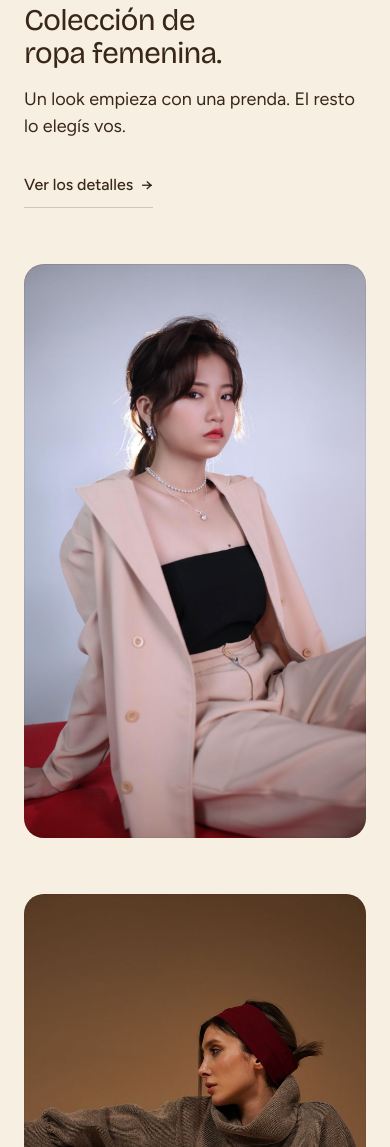
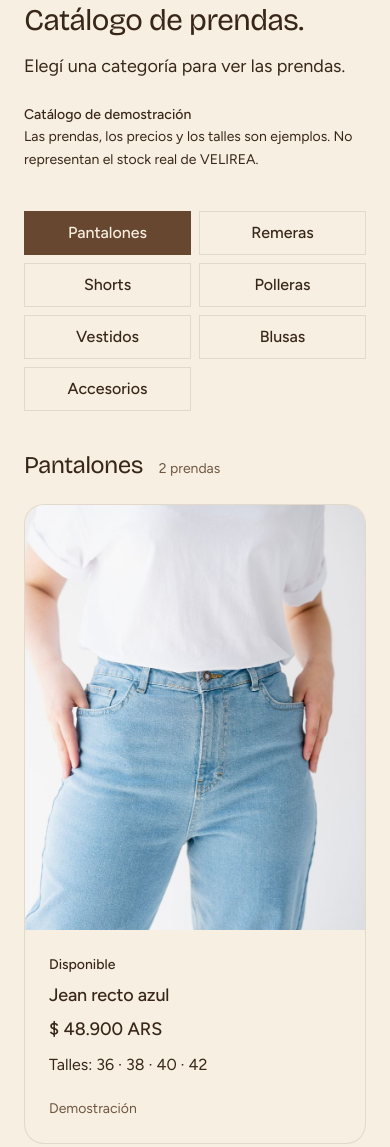
Before and after one commit to MateoGimenez10/velirea, a plain HTML site: page index.html in a window 390 px wide. Shown: the part 936-2083 px from the top of the page. Drawn offline with Linux system fonts and the light colour scheme.

Commit message:
Agrega catálogo por categorías con prendas de demostración

```diff
--- /dev/null
+++ b/catalog/catalog.css
@@ -0,0 +1,74 @@
+/* Catalog only. The homepage hero, global palette and existing sections keep their styles. */
+#coleccion.catalog-section { height: auto; min-height: 100svh; display: block; }
+#coleccion.catalog-section > .wrap { height: auto; }
+.catalog-menu { width: 100%; }
+.catalog-menu > summary { cursor: pointer; list-style: none; user-select: none; touch-action: manipulation; }
+.catalog-menu > summary::-webkit-details-marker { display: none; }
+.nav--split .catalog-menu > summary { padding-left: 0; transition: none; }
+.catalog-menu > summary::before { left: 0; }
+.catalog-menu > summary:focus-visible::before { transition: none; }
+.catalog-menu > summary .chev { margin-left: var(--s-2); transition: none; }
+.catalog-menu[open] > summary .chev { transform: rotate(180deg); }
+.catalog-menu__panel { position: fixed; top: var(--nav); left: 0; right: 0; padding: var(--s-6) 0; background: var(--bg); border-block: 1px solid var(--line); }
+.catalog-menu__links { display: grid; grid-template-columns: repeat(4, minmax(0, 1fr)); gap: var(--s-2) var(--s-5); }
+.catalog-menu .catalog-category { justify-content: flex-start; }
+.catalog-heading { display: flex; align-items: end; justify-content: space-between; gap: var(--s-6); margin-bottom: var(--s-6); }
+.catalog-heading h2 { margin: 0; }
+.catalog-heading .t-lead { margin-top: var(--s-4); }
+.catalog-notice { max-width: 34ch; margin: 0; font-size: var(--t-small); line-height: 1.6; color: var(--ink); }
+.catalog-notice strong { display: block; font-weight: 500; }
+.catalog-filters { display: flex; flex-wrap: wrap; gap: var(--s-2); padding-block: var(--s-2); }
+.catalog-category { display: inline-flex; align-items: center; justify-content: center; min-height: 44px; padding: var(--s-2) var(--s-4); border: 1px solid var(--line); border-radius: 0; color: var(--ink); font: 500 var(--t-body)/1.5 var(--font-text); text-decoration: none; touch-action: manipulation; user-select: none; }
+.catalog-category[aria-current] { background: var(--action); color: var(--action-ink); border-color: var(--action); }
+.catalog-category:focus-visible, .catalog-menu > summary:focus-visible { outline: 2px solid var(--action); outline-offset: 3px; }
+.catalog-category:active { background: var(--surface); color: var(--ink); }
+.catalog-results__head { display: flex; align-items: baseline; gap: var(--s-4); margin: var(--s-6) 0 var(--s-5); }
+.catalog-results__head h3 { margin: 0; }
+.catalog-results__head h3:focus { outline: 2px solid var(--action); outline-offset: 6px; }
+.catalog-results__head p { margin: 0; color: var(--muted); font-size: var(--t-small); }
+.catalog-grid { display: grid; grid-template-columns: repeat(3, minmax(0, 1fr)); gap: var(--s-5); align-items: stretch; }
+.catalog-grid:has(> :nth-child(2):last-child) { grid-template-columns: repeat(2, minmax(0, 1fr)); }
+.catalog-card { min-width: 0; overflow: hidden; display: flex; flex-direction: column; border: 1px solid var(--line); border-radius: var(--r-lg); background: var(--bg); }
+.catalog-card__photo { aspect-ratio: 4 / 5; overflow: hidden; background: var(--surface); }
+.catalog-card__photo img { display: block; width: 100%; height: 100%; object-fit: cover; }
+.catalog-card__image-error { display: grid; place-items: center; height: 100%; padding: var(--s-5); margin: 0; text-align: center; color: var(--ink); }
+.catalog-card__content { padding: var(--s-5); display: flex; flex-direction: column; flex: 1; gap: var(--s-2); }
+.catalog-card__content p { margin: 0; }
+.catalog-card__state { font-size: var(--t-small); line-height: 1.5; font-weight: 500; color: var(--ink); }
+.catalog-card__state[data-status="sold_out"] { color: var(--muted); }
+.catalog-card__name { font: 500 var(--t-lead)/1.4 var(--font-text); margin: 0; overflow-wrap: anywhere; }
+.catalog-card__price { font-size: var(--t-lead); font-weight: 500; color: var(--ink); }
+.catalog-card__sizes { font-size: var(--t-body); line-height: 1.6; overflow-wrap: anywhere; }
+.catalog-card__demo { padding-top: var(--s-3); margin-top: auto !important; font-size: var(--t-small); color: var(--muted); }
+.catalog-empty { padding: var(--s-8) var(--s-5); margin-top: var(--s-5); border: 1px solid var(--line); border-radius: var(--r-lg); background: var(--surface); text-align: center; }
+.catalog-empty p { margin: var(--s-3) 0 0; }
+.catalog-empty__title { font: 500 var(--t-lead)/1.5 var(--font-text); }
+.catalog-empty a { margin-top: var(--s-5); }
+.catalog-status { margin-top: var(--s-5); }
+.catalog-announcement { position: absolute; width: 1px; height: 1px; padding: 0; margin: -1px; overflow: hidden; clip-path: inset(50%); white-space: nowrap; }
+.catalog-section [hidden] { display: none !important; }
+@media (hover: hover) and (pointer: fine) {
+  .catalog-category:not(:focus-visible) { transition: background-color var(--m-in) var(--m-ease), color var(--m-in) var(--m-ease), border-color var(--m-in) var(--m-ease), transform var(--m-in) var(--m-ease); }
+  .catalog-category:hover { border-color: var(--action); }
+  .catalog-category:active:not(:focus-visible) { transform: scale(.985); }
+}
+@media (max-width: 1023px) {
+  .catalog-menu__panel { position: static; border: 0; padding: 0 0 var(--s-4); }
+  .catalog-menu__links { grid-template-columns: repeat(2, minmax(0, 1fr)); }
+  .nav.is-open .catalog-menu { grid-column: 1 / -1; }
+  .nav.is-open .catalog-menu > summary { width: 100%; }
+  .catalog-grid { grid-template-columns: repeat(2, minmax(0, 1fr)); }
+}
+@media (max-width: 639px) {
+  .catalog-heading { align-items: flex-start; flex-direction: column; gap: var(--s-5); }
+  .catalog-notice { max-width: none; }
+  .catalog-menu__links, .catalog-grid, .catalog-grid:has(> :nth-child(2):last-child) { grid-template-columns: minmax(0, 1fr); }
+  .catalog-filters { display: grid; grid-template-columns: repeat(2, minmax(0, 1fr)); }
+  .catalog-category { padding-inline: var(--s-3); }
+  .catalog-grid { gap: var(--s-6); }
+  .catalog-empty { text-align: left; padding: var(--s-6) var(--s-5); }
+}
+@media (prefers-reduced-motion: reduce) {
+  .catalog-category { transition: none !important; }
+  .catalog-category:active { transform: none !important; }
+}
--- /dev/null
+++ b/catalog/catalog.js
@@ -0,0 +1,102 @@
+import { loadCatalog } from './repository.js';
+import { categoryHref, productsForCategory, slugFromHash, visibleCategories } from './model.js';
+import { productCard } from './components/product-card.js';
+
+const root = document.getElementById('coleccion');
+const filters = document.querySelector('[data-catalog-filters]');
+const menu = document.querySelector('[data-catalog-menu]');
+const disclosure = document.querySelector('.catalog-menu');
+const heading = document.getElementById('catalog-category-heading');
+const count = document.querySelector('[data-catalog-count]');
+const grid = document.querySelector('[data-catalog-grid]');
+const empty = document.querySelector('[data-catalog-empty]');
+const emptyTitle = document.querySelector('[data-catalog-empty-title]');
+const status = document.querySelector('[data-catalog-status]');
+const retry = document.querySelector('[data-catalog-retry]');
+const announcement = document.querySelector('[data-catalog-announcement]');
+const demoNotice = document.getElementById('catalog-demo-notice');
+let catalog, categories = [], focusHeading = false, request = 0;
+
+function categoryLink(category, location) {
+  const link = document.createElement('a');
+  link.className = 'catalog-category';
+  link.href = categoryHref(category);
+  link.textContent = category.name;
+  link.dataset.catalogSlug = category.slug;
+  link.dataset.catalogLocation = location;
+  return link;
+}
+
+function render({ navigate = false } = {}) {
+  if (!catalog) return;
+  const slug = slugFromHash(window.location.hash);
+  const category = slug === null ? categories[0] : categories.find((item) => item.slug === slug);
+  const products = category ? productsForCategory(catalog, category.id) : [];
+  heading.textContent = category?.name || (categories.length ? 'Categoría no encontrada' : 'Catálogo');
+  count.textContent = category ? `${products.length} ${products.length === 1 ? 'prenda' : 'prendas'}` : '';
+  document.querySelectorAll('[data-catalog-slug]').forEach((link) => {
+    if (category?.slug === link.dataset.catalogSlug) link.setAttribute('aria-current', 'true');
+    else link.removeAttribute('aria-current');
+  });
+  grid.replaceChildren(...products.map(productCard));
+  grid.hidden = products.length === 0;
+  empty.hidden = products.length !== 0;
+  emptyTitle.textContent = category ? `Todavía no hay prendas en ${category.name}.` : (categories.length ? 'No encontramos esa categoría.' : 'Todavía no hay categorías para mostrar.');
+  demoNotice.hidden = !catalog.isDemo && !products.some((product) => product.isDemo);
+  announcement.textContent = `${heading.textContent}: ${products.length} ${products.length === 1 ? 'prenda' : 'prendas'}.`;
+  root.dataset.catalogReady = 'true';
+  if (navigate) {
+    root.scrollIntoView({ behavior: 'instant', block: 'start' });
+    if (focusHeading) heading.focus({ preventScroll: true });
+  }
+  focusHeading = false;
+}
+
+async function refresh() {
+  const token = ++request;
+  status.hidden = false;
+  status.textContent = 'Cargando las prendas…';
+  retry.hidden = true;
+  try {
+    const result = await loadCatalog();
+    if (token !== request) return;
+    catalog = result;
+    categories = visibleCategories(catalog);
+    filters.replaceChildren(...categories.map((category) => categoryLink(category, 'catalog')));
+    menu.replaceChildren(...categories.map((category) => categoryLink(category, 'menu')));
+    status.hidden = true;
+    render({ navigate: window.location.hash.startsWith('#coleccion/') });
+  } catch (error) {
+    if (token !== request) return;
+    status.textContent = 'No pudimos cargar las prendas. Volvé a intentar.';
+    retry.hidden = false;
+    console.error('No se pudo cargar el catálogo.', error);
+  }
+}
+
+document.addEventListener('click', (event) => {
+  const link = event.target.closest('a[data-catalog-slug]');
+  if (!link || event.button !== 0 || event.metaKey || event.ctrlKey || event.shiftKey || event.altKey) return;
+  focusHeading = link.dataset.catalogLocation === 'menu';
+  disclosure.open = false;
+  if (window.location.hash === link.hash) {
+    event.preventDefault();
+    render({ navigate: true });
+  }
+});
+
+window.addEventListener('hashchange', () => {
+  if (window.location.hash === '#coleccion' || window.location.hash.startsWith('#coleccion/')) render({ navigate: true });
+});
+document.addEventListener('pointerdown', (event) => {
+  if (disclosure.open && !disclosure.contains(event.target)) disclosure.open = false;
+});
+document.addEventListener('keydown', (event) => {
+  if (event.key !== 'Escape' || !disclosure.open) return;
+  event.preventDefault();
+  event.stopPropagation();
+  disclosure.open = false;
+  disclosure.querySelector('summary').focus();
+}, true);
+retry.addEventListener('click', refresh);
+refresh();
--- /dev/null
+++ b/catalog/components/product-card.js
@@ -0,0 +1,45 @@
+import { formatPrice, PRODUCT_STATUS } from '../model.js';
+
+const element = (tag, className, content) => {
+  const node = document.createElement(tag);
+  if (className) node.className = className;
+  if (content !== undefined) node.textContent = content;
+  return node;
+};
+
+export function productCard(product) {
+  const card = element('article', 'catalog-card');
+  card.dataset.productId = product.id;
+  card.setAttribute('aria-labelledby', `product-${product.id}`);
+  const media = element('div', 'catalog-card__photo');
+  const image = element('img');
+  const photo = product.images[0];
+  image.src = photo.src;
+  image.alt = photo.alt;
+  image.width = photo.width;
+  image.height = photo.height;
+  image.loading = 'lazy';
+  image.decoding = 'async';
+  if (product.isDemo) image.dataset.source = 'stand-in';
+  image.dataset.subject = product.name;
+  image.addEventListener('error', () => {
+    const fallback = element('p', 'catalog-card__image-error', 'Foto no disponible');
+    media.replaceChildren(fallback);
+  }, { once: true });
+  media.append(image);
+
+  const content = element('div', 'catalog-card__content');
+  const state = element('p', 'catalog-card__state', product.status === PRODUCT_STATUS.AVAILABLE ? 'Disponible' : 'Agotado');
+  state.dataset.status = product.status;
+  const title = element('h4', 'catalog-card__name', product.name);
+  title.id = `product-${product.id}`;
+  const price = element('p', 'catalog-card__price', formatPrice(product.priceCents));
+  const sizes = element('p', 'catalog-card__sizes', `Talles: ${product.sizes.join(' · ')}`);
+  content.append(state, title, price, sizes);
+  if (product.isDemo) {
+    card.dataset.demonstration = 'true';
+    content.append(element('p', 'catalog-card__demo', 'Demostración'));
+  }
+  card.append(media, content);
+  return card;
+}
--- /dev/null
+++ b/catalog/data/demo.js
@@ -0,0 +1,47 @@
+// DEMONSTRATION ONLY. These names, prices, sizes and statuses are fictional.
+// They are not VELIREA's inventory. Replace this source when an API is available.
+export const demoCatalog = {
+  schemaVersion: 1,
+  isDemo: true,
+  categories: [
+    { id: 'cat-pantalones', slug: 'pantalones', name: 'Pantalones', sortOrder: 10, isVisible: true },
+    { id: 'cat-remeras', slug: 'remeras', name: 'Remeras', sortOrder: 20, isVisible: true },
+    { id: 'cat-shorts', slug: 'shorts', name: 'Shorts', sortOrder: 30, isVisible: true },
+    { id: 'cat-polleras', slug: 'polleras', name: 'Polleras', sortOrder: 40, isVisible: true },
+    { id: 'cat-vestidos', slug: 'vestidos', name: 'Vestidos', sortOrder: 50, isVisible: true },
+    { id: 'cat-blusas', slug: 'blusas', name: 'Blusas', sortOrder: 60, isVisible: true },
+    { id: 'cat-accesorios', slug: 'accesorios', name: 'Accesorios', sortOrder: 70, isVisible: true },
+  ],
+  products: [
+    {
+      id: 'demo-jean-recto', categoryId: 'cat-pantalones', name: 'Jean recto azul',
+      priceCents: 4890000, currency: 'ARS', sizes: ['36', '38', '40', '42'],
+      status: 'available', isVisible: true, isDemo: true, sortOrder: 10,
+      images: [{ src: 'assets/img/catalog/jean-recto.jpg', alt: 'Jean azul de tiro alto y corte recto', width: 800, height: 1200 }],
+    },
+    {
+      id: 'demo-pantalon-beige', categoryId: 'cat-pantalones', name: 'Pantalón sastrero beige',
+      priceCents: 4250000, currency: 'ARS', sizes: ['S', 'M', 'L'],
+      status: 'sold_out', isVisible: true, isDemo: true, sortOrder: 20,
+      images: [{ src: 'assets/img/catalog/pantalon-beige.jpg', alt: 'Pantalón de vestir beige con cintura alta', width: 800, height: 1200 }],
+    },
+    {
+      id: 'demo-remera-blanca', categoryId: 'cat-remeras', name: 'Remera básica blanca',
+      priceCents: 1850000, currency: 'ARS', sizes: ['S', 'M', 'L', 'XL'],
+      status: 'available', isVisible: true, isDemo: true, sortOrder: 10,
+      images: [{ src: 'assets/img/catalog/remera-blanca.jpg', alt: 'Remera blanca de mangas cortas y cuello redondo', width: 800, height: 1067 }],
+    },
+    {
+      id: 'demo-short-denim', categoryId: 'cat-shorts', name: 'Short de jean azul',
+      priceCents: 2790000, currency: 'ARS', sizes: ['36', '38', '40'],
+      status: 'available', isVisible: true, isDemo: true, sortOrder: 10,
+      images: [{ src: 'assets/img/catalog/short-denim.jpg', alt: 'Short de jean azul en una fotografía de moda', width: 800, height: 1200 }],
+    },
+    {
+      id: 'demo-blusa-blanca', categoryId: 'cat-blusas', name: 'Blusa blanca de mangas amplias',
+      priceCents: 3590000, currency: 'ARS', sizes: ['S', 'M', 'L'],
+      status: 'available', isVisible: true, isDemo: true, sortOrder: 10,
+      images: [{ src: 'assets/img/catalog/blusa-blanca.jpg', alt: 'Blusa blanca con mangas amplias', width: 800, height: 1000 }],
+    },
+  ],
+};
--- /dev/null
+++ b/catalog/model.js
@@ -0,0 +1,54 @@
+// Data contract shared by any future source: a file today, an API later.
+export const CATALOG_SCHEMA_VERSION = 1;
+export const PRODUCT_STATUS = Object.freeze({ AVAILABLE: 'available', SOLD_OUT: 'sold_out' });
+
+const text = (value) => typeof value === 'string' && value.trim().length > 0;
+const order = (a, b) => a.sortOrder - b.sortOrder || a.id.localeCompare(b.id);
+const required = (condition, message) => { if (!condition) throw new TypeError(message); };
+const identifier = (value) => text(value) && /^[a-zA-Z0-9_-]+$/.test(value);
+
+export function normalizeCatalog(input) {
+  required(input?.schemaVersion === CATALOG_SCHEMA_VERSION, 'Versión de catálogo incompatible.');
+  required(Array.isArray(input.categories) && Array.isArray(input.products), 'El catálogo necesita categorías y prendas.');
+  const categoryIds = new Set(), slugs = new Set(), productIds = new Set();
+  const categories = input.categories.map((category) => {
+    required(identifier(category.id) && !categoryIds.has(category.id), 'Identificador de categoría inválido o repetido.');
+    required(text(category.slug) && /^[a-z0-9]+(?:-[a-z0-9]+)*$/.test(category.slug) && !slugs.has(category.slug), 'Ruta de categoría inválida o repetida.');
+    required(text(category.name), 'La categoría necesita un nombre.');
+    categoryIds.add(category.id); slugs.add(category.slug);
+    return { ...category, name: category.name.trim(), isVisible: category.isVisible !== false, sortOrder: Number.isFinite(category.sortOrder) ? category.sortOrder : 0 };
+  });
+  const products = input.products.map((product) => {
+    required(identifier(product.id) && !productIds.has(product.id), 'Identificador de prenda inválido o repetido.');
+    required(categoryIds.has(product.categoryId), 'La categoría de la prenda no existe.');
+    required(text(product.name), 'La prenda necesita un nombre.');
+    required(product.currency === 'ARS' && Number.isSafeInteger(product.priceCents) && product.priceCents >= 0, 'El precio debe expresarse en centavos de pesos argentinos.');
+    required(Object.values(PRODUCT_STATUS).includes(product.status), 'Estado de prenda inválido.');
+    required(Array.isArray(product.sizes) && product.sizes.length > 0 && product.sizes.every(text), 'La prenda necesita talles.');
+    required(Array.isArray(product.images) && product.images.length > 0, 'La prenda necesita una foto.');
+    const images = product.images.map((image) => {
+      required(text(image.src), 'La foto necesita una dirección.');
+      const url = new URL(image.src, 'https://velirea.netlify.app/');
+      required(['https:', 'http:'].includes(url.protocol), 'Dirección de foto inválida.');
+      required(Number.isInteger(image.width) && image.width > 0 && Number.isInteger(image.height) && image.height > 0, 'La foto necesita sus dimensiones.');
+      return { ...image, alt: text(image.alt) ? image.alt.trim() : product.name.trim() };
+    });
+    productIds.add(product.id);
+    return { ...product, name: product.name.trim(), sizes: product.sizes.map((size) => size.trim()), images, isVisible: product.isVisible !== false, isDemo: product.isDemo ?? Boolean(input.isDemo), sortOrder: Number.isFinite(product.sortOrder) ? product.sortOrder : 0 };
+  });
+  return { schemaVersion: CATALOG_SCHEMA_VERSION, isDemo: Boolean(input.isDemo), categories, products };
+}
+
+export const visibleCategories = (catalog) => catalog.categories.filter((category) => category.isVisible).sort(order);
+export function productsForCategory(catalog, categoryId) {
+  if (!catalog.categories.some((category) => category.id === categoryId && category.isVisible)) return [];
+  return catalog.products.filter((product) => product.categoryId === categoryId && product.isVisible).sort(order);
+}
+
+const pesos = new Intl.NumberFormat('es-AR', { style: 'currency', currency: 'ARS', minimumFractionDigits: 0, maximumFractionDigits: 2 });
+export const formatPrice = (priceCents) => `${pesos.format(priceCents / 100)} ARS`;
+export const categoryHref = (category) => `#coleccion/${category.slug}`;
+export function slugFromHash(hash) {
+  if (hash === '#coleccion' || !hash.startsWith('#coleccion/')) return null;
+  try { return decodeURIComponent(hash.slice('#coleccion/'.length)); } catch { return ''; }
+}
--- /dev/null
+++ b/catalog/repository.js
@@ -0,0 +1,8 @@
+import { demoCatalog } from './data/demo.js';
+import { normalizeCatalog } from './model.js';
+
+// This is the only data-source boundary. A future API can return the same
+// contract here; neither the renderer nor the navigation needs to change.
+export async function loadCatalog() {
+  return normalizeCatalog(demoCatalog);
+}
--- a/index.html
+++ b/index.html
@@ -18,6 +18,7 @@
 <link rel="stylesheet" href="assets/system.css"><link rel="stylesheet" href="assets/ui/cards.css">
 <link rel="stylesheet" href="assets/motion/motion.css"><link rel="stylesheet" href="assets/layout/layout.css">
 <link rel="stylesheet" href="page.css">
+<link rel="stylesheet" href="catalog/catalog.css">
 <script>document.documentElement.classList.add('m-enter');setTimeout(()=>document.documentElement.classList.add('m-enter-done'),700)</script>
 <script>document.documentElement.classList.add('mo-js');setTimeout(()=>document.documentElement.classList.add('mo-safe'),2500)</script>
 <link rel="modulepreload" href="assets/moments/moments.js"><link rel="modulepreload" href="assets/moments/lib.js"><link rel="modulepreload" href="assets/moments/picture-develops/moment.js">
@@ -29,7 +30,12 @@
   <a class="skip-link" href="#top">Saltar al contenido</a>
   <a class="nav__logo" href="#top" aria-label="VELIREA, inicio"><span class="mark mark--initial" aria-hidden="true">V</span>VELIREA</a>
   <nav class="nav__links" aria-label="Navegación principal">
-   <div class="nav__item"><a class="nav__link" href="#coleccion">Colección</a></div>
+   <div class="nav__item">
+    <details class="catalog-menu">
+     <summary class="nav__link">Colección <svg class="chev" viewBox="0 0 12 12" aria-hidden="true"><path d="m3 4.5 3 3 3-3" fill="none" stroke="currentColor" stroke-width="1.5"/></svg></summary>
+     <div class="catalog-menu__panel"><nav class="wrap catalog-menu__links" aria-label="Categorías de prendas" data-catalog-menu><a class="catalog-category" href="#coleccion">Ver el catálogo</a></nav></div>
+    </details>
+   </div>
    <div class="nav__item"><a class="nav__link" href="#estilo">Estilo</a></div>
    <div class="nav__item"><a class="nav__link" href="#consultas">Consultas</a></div>
   </nav>
@@ -51,13 +57,22 @@
    </div>
   </div></div>
  </section>
- <section class="section" id="coleccion" style="--h:1; --hm:2" aria-labelledby="collection-h">
+ <section class="section catalog-section" id="coleccion" aria-labelledby="collection-h">
   <div class="wrap">
-   <div class="section-head section-head--row"><div><h2 id="collection-h">Colección de ropa femenina.</h2><p class="t-lead">Un look empieza con una prenda. El resto lo elegís vos.</p></div><a class="link" href="#estilo">Ver los detalles</a></div>
-   <div class="grid collection-grid">
-    <a class="card card--open span-6" href="#consultas" aria-label="Consultar por prendas de vestir"><div class="panel frame frame--photo m-zoom"><img class="frame__img" src="assets/img/contact.jpg" alt="Ropa femenina: blazer y pantalón en tono arena con top negro" width="1200" height="1800" data-source="stand-in" data-subject="ropa femenina" loading="lazy" decoding="async"></div></a>
-    <a class="card card--open span-6" href="#consultas" aria-label="Consultar por conjuntos"><div class="panel frame frame--photo m-zoom"><img class="frame__img" src="assets/img/look-02.jpg" alt="Ropa femenina: conjunto tejido de pantalón amplio y cuello alto en marrón" width="900" height="1125" data-source="stand-in" data-subject="conjunto tejido" loading="lazy" decoding="async"></div></a>
+   <div class="catalog-heading">
+    <div><h2 id="collection-h">Catálogo de prendas.</h2><p class="t-lead">Elegí una categoría para ver las prendas.</p></div>
+    <p class="catalog-notice" id="catalog-demo-notice"><strong>Catálogo de demostración</strong>Las prendas, los precios y los talles son ejemplos. No representan el stock real de VELIREA.</p>
    </div>
+   <nav class="catalog-filters" aria-label="Filtrar prendas por categoría" data-catalog-filters></nav>
+   <p class="catalog-status" role="status" data-catalog-status>Cargando las prendas…</p>
+   <button class="btn btn--secondary" type="button" data-catalog-retry hidden>Volver a intentar</button>
+   <div class="catalog-results" role="region" aria-labelledby="catalog-category-heading" aria-describedby="catalog-demo-notice">
+    <div class="catalog-results__head"><h3 id="catalog-category-heading" tabindex="-1">Pantalones</h3><p data-catalog-count></p></div>
+    <div class="catalog-grid" data-catalog-grid hidden></div>
+    <div class="catalog-empty" data-catalog-empty hidden><p class="catalog-empty__title" data-catalog-empty-title></p><p>Elegí otra categoría para seguir viendo el catálogo.</p><a class="link" href="#coleccion">Ver las prendas</a></div>
+   </div>
+   <p class="catalog-announcement" role="status" aria-live="polite" data-catalog-announcement></p>
+   <noscript><p>Activá JavaScript para elegir una categoría y ver las prendas de demostración.</p></noscript>
   </div>
  </section>
  <section class="section ground-brand" id="estilo" style="--h:1" aria-labelledby="style-h">
@@ -81,5 +96,6 @@
 </footer>
 <nav class="actionbar" aria-label="Contacto rápido"><a class="btn btn--primary" href="#consultas">Contactar a VELIREA</a></nav>
 <script type="module" src="assets/system.js"></script><script type="module" src="assets/layout/layout.js"></script><script type="module" src="assets/motion/motion.js"></script>
+<script type="module" src="catalog/catalog.js"></script>
 </body>
 </html>
```
Also changed, not shown: credits.html (+1 -1 lines), README.md, assets/img/catalog/blusa-blanca.jpg (added), assets/img/catalog/jean-recto.jpg (added), assets/img/catalog/pantalon-beige.jpg (added), assets/img/catalog/remera-blanca.jpg (added), assets/img/catalog/short-denim.jpg (added), catalog/README.md (added).
